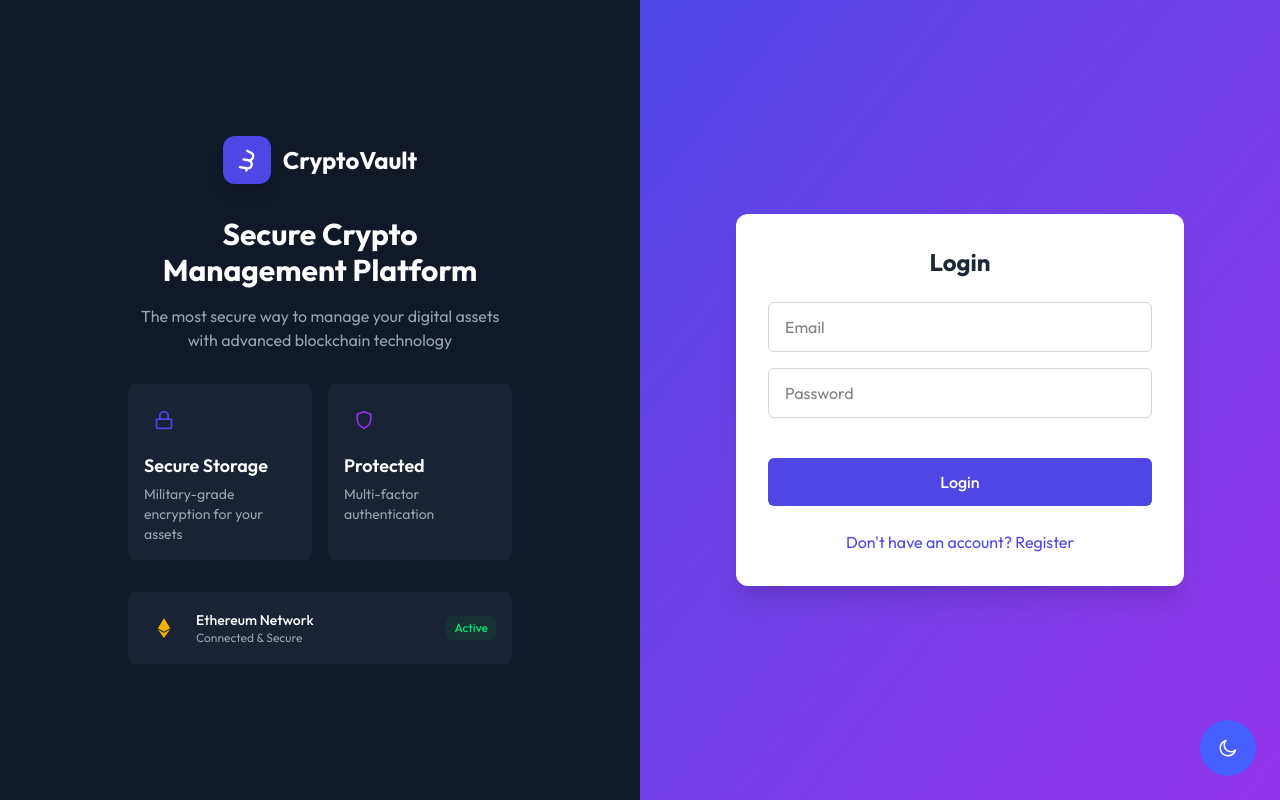
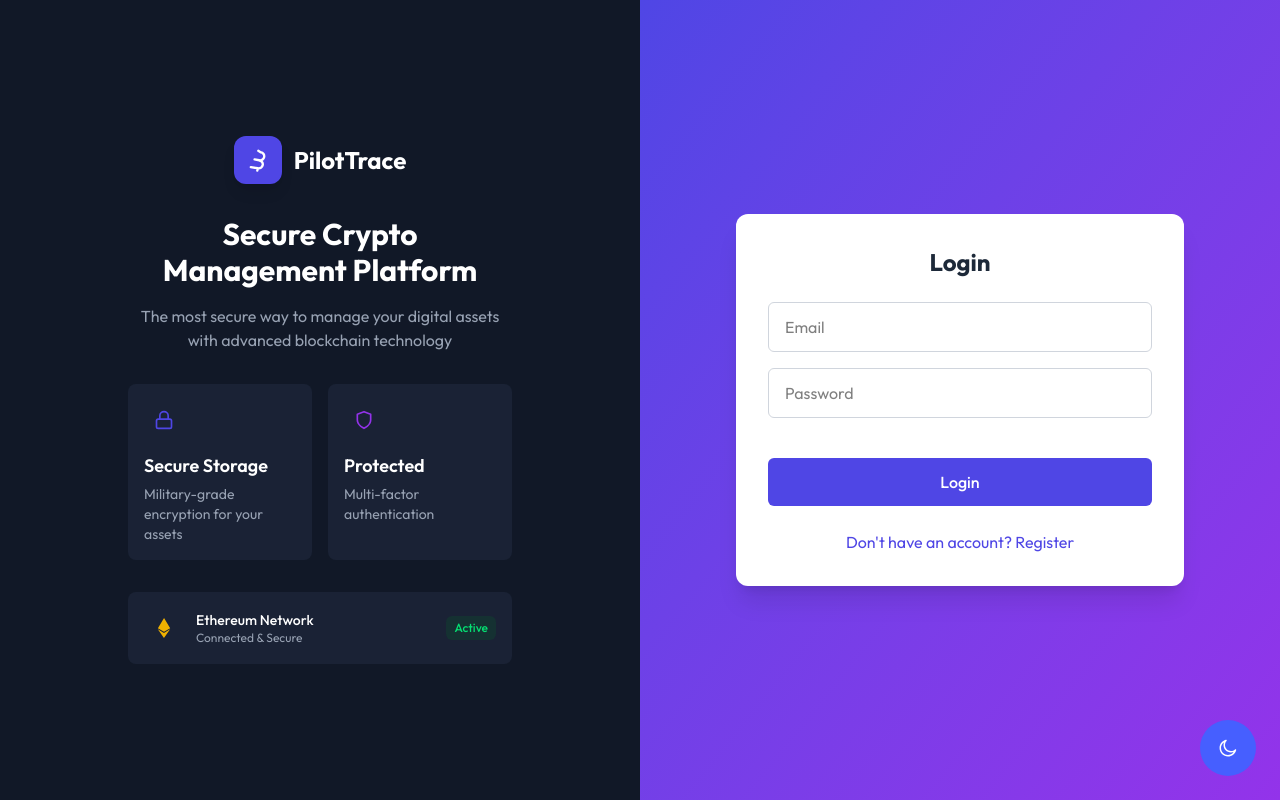
Before and after one commit to tomy-cyber/FrontEnd-F, a Next.js app: page /signin in a window 1280 px wide. Built offline with nearby package versions, Linux system fonts and the light colour scheme.

Commit message:
Update layout.tsx

```diff
--- a/src/app/(full-width-pages)/(auth)/layout.tsx
+++ b/src/app/(full-width-pages)/(auth)/layout.tsx
@@ -32,7 +32,7 @@
                     <path d="M11.767 19.089c4.924.868 6.14-6.025 1.216-6.894m-1.216 6.894L5.86 18.047m5.908 1.042-.347 1.97m1.563-8.864c4.924.869 6.14-6.025 1.215-6.893m-1.215 6.893-3.94-.694m5.155-6.2L12.26 4.145" />
                   </svg>
                 </div>
-                <span className="text-2xl font-bold text-white">CryptoVault</span>
+                <span className="text-2xl font-bold text-white">PilotTrace</span>
               </div>
             </Link>
 
```
